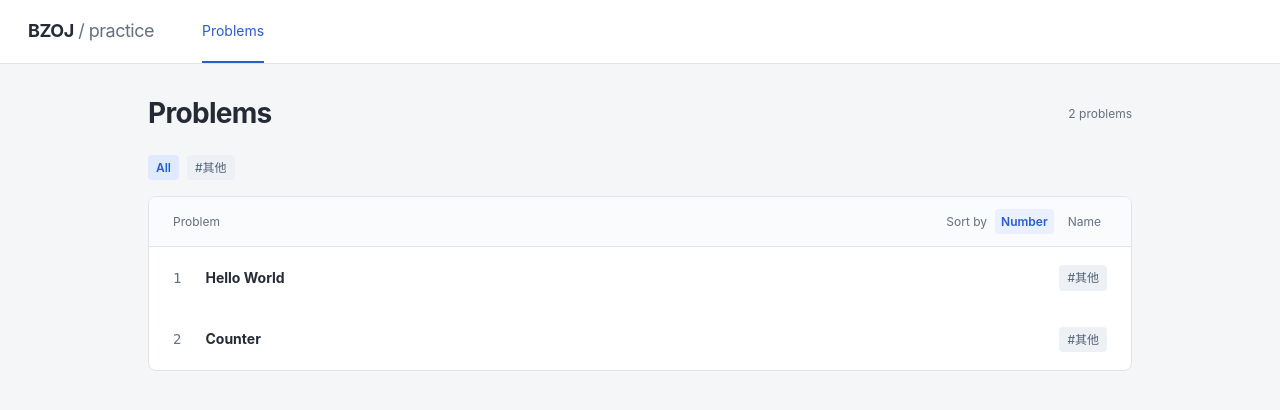
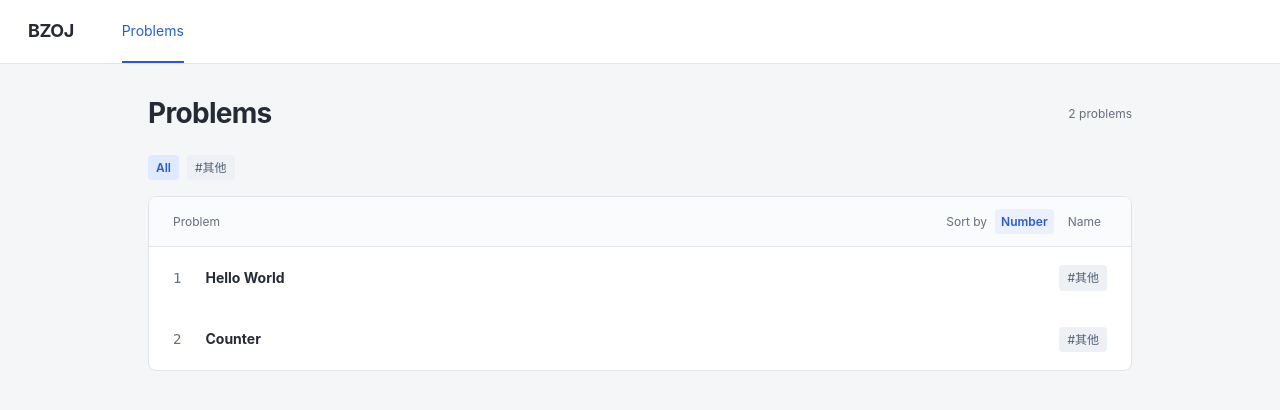
Before and after one commit to psyclaudeZ/bzoj, a FastAPI app: page / in a window 1280 px wide. Shown: the top 410 px of the page. Run offline with FastAPI, Linux system fonts and the light colour scheme.

Commit message:
Remove practice suffix from header branding

```diff
--- a/bzoj/static/app.css
+++ b/bzoj/static/app.css
@@ -15,7 +15,6 @@ a:hover { color: var(--accent); }
 a:focus-visible, button:focus-visible, textarea:focus-visible { outline: 3px solid #739df3; outline-offset: 3px; }
 .site-header { height: 64px; padding: 0 28px; display: flex; align-items: center; gap: 48px; border-bottom: 1px solid var(--border); background: white; }
 .brand { font-size: 18px; font-weight: 750; letter-spacing: -.5px; }
-.brand span { color: var(--muted); font-weight: 400; }
 nav a { display: block; padding: 20px 0; }
 nav a[aria-current="page"] { box-shadow: inset 0 -2px var(--accent); color: var(--accent); }
 .muted { color: var(--muted); font-size: 12px; }
@@ -85,7 +84,6 @@ button span { margin-left: 12px; }
 .case-result pre { margin-top: 8px; }
 @media (max-width: 760px) {
   .site-header { padding: 0 16px; gap: 24px; }
-  .brand span { display: none; }
   .problem-list { margin-top: 32px; padding: 0 16px; }
   .table-heading, .problem-row { padding-left: 16px; padding-right: 16px; gap: 8px; }
   .workspace { grid-template-columns: 1fr; height: auto; padding: 12px; }
--- a/bzoj/templates/base.html
+++ b/bzoj/templates/base.html
@@ -8,7 +8,7 @@
   </head>
   <body>
     <header class="site-header">
-      <a class="brand" href="/">BZOJ<span> / practice</span></a>
+      <a class="brand" href="/">BZOJ</a>
       <nav aria-label="Main navigation"><a href="/" {% if request.url.path == '/' %}aria-current="page"{% endif %}>Problems</a></nav>
     </header>
     {% block content %}{% endblock %}
```
